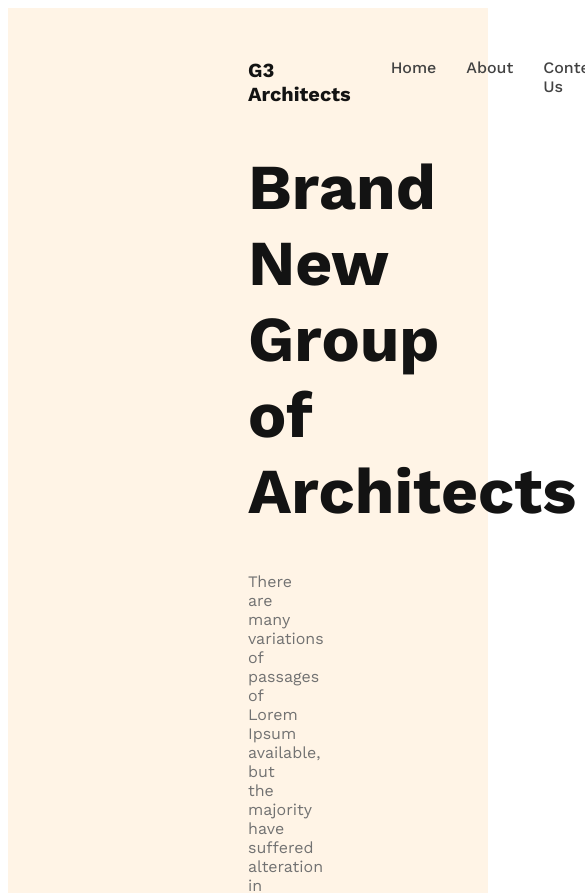
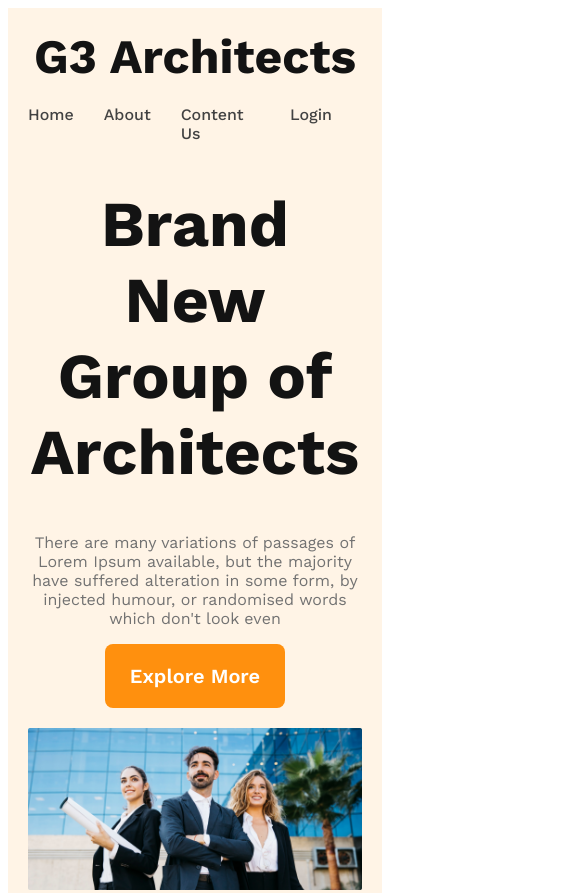
Before and after one commit to arrasel13/g3architects, a plain HTML site: page index.html in a window 390 px wide. Shown: the top 893 px of the page, 585 px wide, since content can reach past the window. Drawn offline with nearby package versions, Linux system fonts and the light colour scheme.

Commit message:
update header responsive

```diff
--- a/styles/architect.css
+++ b/styles/architect.css
@@ -9,7 +9,14 @@
 }
 
 .btn-primary {
-
+    border: 0;
+    border-radius: 8px;
+    background: #FF900E;
+    padding: 20px 25px;
+    color: #fff;
+    font-size: 1.25rem;
+    font-weight: 600;
+    cursor: pointer;
 }
 
 /* Header Styles */
@@ -21,11 +28,11 @@ header {
 nav {
     display: flex;
     justify-content: space-between;
-    align-content: center;
+    align-items: center;
 }
 
 .nav-title {
-    font-size: 20px;
+    font-size: 1.25rem;
     font-weight: 700;
     margin: 0;
     color: #131313;
@@ -34,6 +41,7 @@ nav {
 nav > ul {
     display: flex;
     margin: 0;
+    padding: 0;
 }
 
 nav li {
@@ -69,3 +77,40 @@ nav li a {
     font-weight: 400;
     color: #727272;
 }
+
+.banner img {
+    margin-top: 20px;
+    width: 100%;
+}
+
+
+/* Responsive Styles */
+/* Mobile devices */
+@media screen and (max-width: 576px) {
+    header {
+        padding: 20px;
+    }
+
+    nav {
+        flex-direction: column;
+    }
+    .nav-title {
+        font-size: 3rem;
+        margin-bottom: 20px;
+    }
+}
+
+/* tablet or medium devices */
+@media screen and (min-width: 577px) and (max-width: 960px) {
+    header {
+        padding: 20px;
+    }
+
+    nav {
+        flex-direction: column;
+    }
+    .nav-title {
+        margin-bottom: 10px;
+    }
+
+}
```
